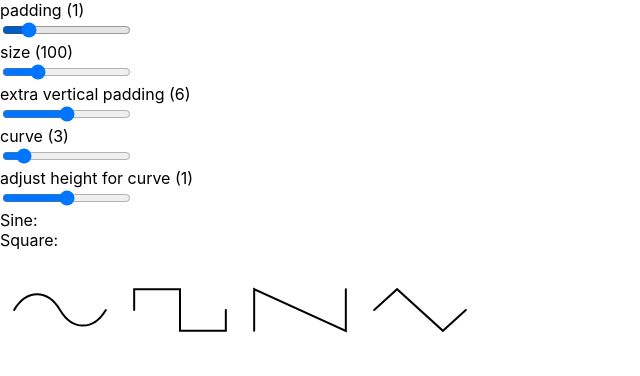
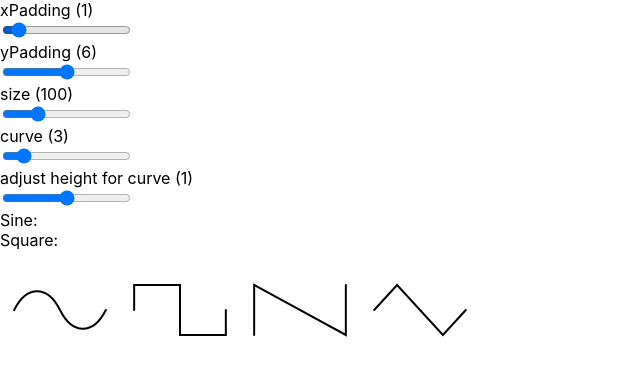
Before and after one commit to dlevs/wave-icons, a React (Create React App) app: page / in a window 1280 px wide. Shown: the top 376 px of the page, without its empty margins (0-640 px from the left). Built offline with nearby package versions, Linux system fonts and the light colour scheme.

Commit message:
Make padding more logical

```diff
--- a/src/App.js
+++ b/src/App.js
@@ -37,20 +37,25 @@ const styleIconWrapper = {
 }
 
 const App = () => {
-  const padding = useInput('padding', 1, { min: 0, max: 6 })
   const size = useInput('size', 100, { min: 0, max: 400 })
-  const extraVerticalPadding = useInput('extra vertical padding', 6, { min: 0, max: SIZE / 2 })
+  const xPadding = useInput('xPadding', 1, { min: 0, max: SIZE / 2 })
+  const yPadding = useInput('yPadding', 6, { min: 0, max: SIZE / 2 })
   const curve = useInput('curve', 3, { min: 0, max: SIZE })
   const adjustHeightForCurve = useInput('adjust height for curve', 1, { min: 0, max: 2, step: 0.01 })
   // const isVe = use('curve', 6, { min: 0, max: SIZE })
   const sine = useRef(null)
   const square = useRef(null)
+  const sharedProps = {
+    size: size.value,
+    xPadding: xPadding.value,
+    yPadding: yPadding.value
+  }
 
   return (
     <div>
-      {padding.input}
+      {xPadding.input}
+      {yPadding.input}
       {size.input}
-      {extraVerticalPadding.input}
       {curve.input}
       {adjustHeightForCurve.input}
       <style>
@@ -65,9 +70,7 @@ const App = () => {
 
       <div style={styleIconWrapper}>
         <WaveSine
-          size={size.value}
-          padding={padding.value}
-          extraVerticalPadding={extraVerticalPadding.value}
+          {...sharedProps}
           adjustHeightForCurve={adjustHeightForCurve.value}
           curve={curve.value}
           getRef={sine}
@@ -75,25 +78,15 @@ const App = () => {
       </div>
       <div style={styleIconWrapper}>
         <WaveSquare
-          size={size.value}
-          padding={padding.value}
-          extraVerticalPadding={extraVerticalPadding.value}
+          {...sharedProps}
           getRef={square}
         />
       </div>
       <div style={styleIconWrapper}>
-        <WaveSawtooth
-          size={size.value}
-          padding={padding.value}
-          extraVerticalPadding={extraVerticalPadding.value}
-        />
+        <WaveSawtooth {...sharedProps} />
       </div>
       <div style={styleIconWrapper}>
-        <WaveTriangle
-          size={size.value}
-          padding={padding.value}
-          extraVerticalPadding={extraVerticalPadding.value}
-        />
+        <WaveTriangle {...sharedProps} />
       </div>
     </div>
   );
--- a/src/icons/WaveSawtooth.js
+++ b/src/icons/WaveSawtooth.js
@@ -3,9 +3,9 @@ import React from 'react'
 const SIZE = 24
 const CENTER = SIZE / 2
 
-export default ({ size, padding, extraVerticalPadding, curve }) => {
-	const top = extraVerticalPadding + padding
-	const bottom = SIZE - extraVerticalPadding - padding
+export default ({ size, xPadding, yPadding, curve }) => {
+	const top = yPadding
+	const bottom = SIZE - yPadding
 
 	return (
 		<svg
@@ -17,10 +17,10 @@ export default ({ size, padding, extraVerticalPadding, curve }) => {
 		>
 			<polyline
 				points={[
-					[padding, bottom],
-					[padding, top],
-					[SIZE - padding, bottom],
-					[SIZE - padding, top],
+					[xPadding, bottom],
+					[xPadding, top],
+					[SIZE - xPadding, bottom],
+					[SIZE - xPadding, top],
 				].map(point => point.join(',')).join(' ')}
 				stroke="black"
 				stroke-width="2"
--- a/src/icons/WaveSine.js
+++ b/src/icons/WaveSine.js
@@ -3,8 +3,8 @@ import React from 'react'
 const SIZE = 24
 const CENTER = SIZE / 2
 
-export default ({ size, padding, extraVerticalPadding, curve, adjustHeightForCurve, getRef }) => {
-	const top = (extraVerticalPadding + padding) * adjustHeightForCurve
+export default ({ size, xPadding, yPadding, curve, adjustHeightForCurve, getRef }) => {
+	const top = yPadding * adjustHeightForCurve
 	const bottom = SIZE - top
 
 	return (
@@ -19,19 +19,19 @@ export default ({ size, padding, extraVerticalPadding, curve, adjustHeightForCur
 				ref={getRef}
 				d={[
 					// Start
-					`M${padding} ${CENTER}`,
+					`M${xPadding} ${CENTER}`,
 
 					// Left curve above center line
-					`C ${curve + padding} ${top}, ${CENTER - curve} ${top},`,
+					`C ${curve + xPadding} ${top}, ${CENTER - curve} ${top},`,
 
 					// Center
 					`${CENTER} ${CENTER}`,
 
 					// Right curve below center line
-					`S ${SIZE - padding - curve} ${bottom},`,
+					`S ${SIZE - xPadding - curve} ${bottom},`,
 
 					// End
-					`${SIZE - padding} ${CENTER}`
+					`${SIZE - xPadding} ${CENTER}`
 				].join(' ')}
 				stroke="black"
 				stroke-width="2"
--- a/src/icons/WaveSquare.js
+++ b/src/icons/WaveSquare.js
@@ -3,9 +3,9 @@ import React from 'react'
 const SIZE = 24
 const CENTER = SIZE / 2
 
-export default ({ size, padding, extraVerticalPadding, curve, getRef }) => {
-	const top = extraVerticalPadding + padding
-	const bottom = SIZE - extraVerticalPadding - padding
+export default ({ size, xPadding, yPadding, curve, getRef }) => {
+	const top = yPadding
+	const bottom = SIZE - yPadding
 
 	return (
 		<svg
@@ -18,12 +18,12 @@ export default ({ size, padding, extraVerticalPadding, curve, getRef }) => {
 			<polyline
 				ref={getRef}
 				points={[
-					[padding, CENTER],
-					[padding, top],
+					[xPadding, CENTER],
+					[xPadding, top],
 					[CENTER, top],
 					[CENTER, bottom],
-					[SIZE - padding, bottom],
-					[SIZE - padding, CENTER],
+					[SIZE - xPadding, bottom],
+					[SIZE - xPadding, CENTER],
 				].map(point => point.join(',')).join(' ')}
 				stroke="black"
 				stroke-width="2"
--- a/src/icons/WaveTriangle.js
+++ b/src/icons/WaveTriangle.js
@@ -3,10 +3,10 @@ import React from 'react'
 const SIZE = 24
 const CENTER = SIZE / 2
 
-export default ({ size, padding, extraVerticalPadding, curve }) => {
-	const top = extraVerticalPadding + padding
-	const bottom = SIZE - extraVerticalPadding - padding
-	const leftQuarter = ((CENTER - padding) / 2) + padding
+export default ({ size, xPadding, yPadding, curve }) => {
+	const top = yPadding
+	const bottom = SIZE - yPadding
+	const leftQuarter = ((CENTER - xPadding) / 2) + xPadding
 	const rightQuarter = SIZE - leftQuarter
 
 	return (
@@ -19,10 +19,10 @@ export default ({ size, padding, extraVerticalPadding, curve }) => {
 		>
 			<polyline
 				points={[
-					[padding, CENTER],
+					[xPadding, CENTER],
 					[leftQuarter, top],
 					[rightQuarter, bottom],
-					[SIZE - padding, CENTER],
+					[SIZE - xPadding, CENTER],
 				].map(point => point.join(',')).join(' ')}
 				stroke="black"
 				stroke-width="2"
--- a/src/index.css
+++ b/src/index.css
@@ -1,6 +1,6 @@
 body {
   margin: 0;
-  padding: 0;
+  xPadding: 0;
   font-family: -apple-system, BlinkMacSystemFont, "Segoe UI", "Roboto", "Oxygen",
     "Ubuntu", "Cantarell", "Fira Sans", "Droid Sans", "Helvetica Neue",
     sans-serif;
```
